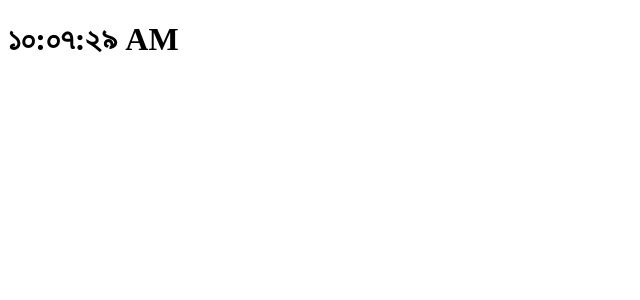
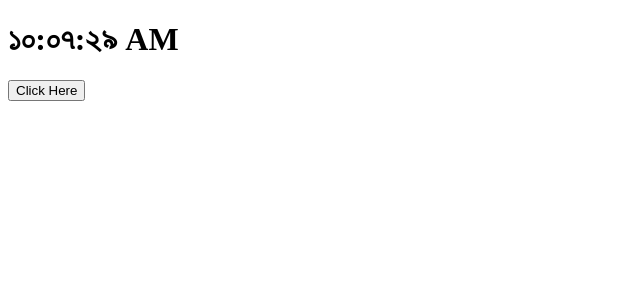
Before and after one commit to asifhjahid/react-practice, a React (Create React App) app: page / in a window 1280 px wide. Shown: the top 300 px of the page, without its empty margins (0-640 px from the left). Built offline with nearby package versions, Linux system fonts and the light colour scheme.

Commit message:
events handling

```diff
--- a/src/App.js
+++ b/src/App.js
@@ -2,8 +2,9 @@ import React from 'react';
 import Clock from './components/Clock';
 
 function App() {
+  // console.log(`app component rendered`);
   return <div>
-     <Clock locale='bn-BD'/>
+     <Clock />
     </div>;
 }
 
--- /dev/null
+++ b/src/components/Button.js
@@ -0,0 +1,13 @@
+import React, { Component } from 'react'
+
+export default class Button extends Component {
+    render() {
+        // console.log(`Button component rendered`);
+        const {change,locale} = this.props;
+        return (
+            <div>
+               <button onClick={()=>change(locale)}>Click Here</button>
+            </div>
+        )
+    }
+}
--- a/src/components/Clock.js
+++ b/src/components/Clock.js
@@ -1,9 +1,13 @@
 import React, { Component } from 'react'
+import Button from './Button';
 
 export default class Clock extends Component {
     constructor(props){
         super(props);
-        this.state = {date:new Date()};
+        this.state = {
+            date:new Date(),
+            locale:'bn-BD'
+        };
     }
     componentDidMount(){
         this.clockTimer = setInterval(()=>this.tick(),1000);
@@ -16,15 +20,22 @@ export default class Clock extends Component {
         this.setState({
             date:new Date(),
         })
-        }
+    }
 
+    handleClick =(locale)=>{
+        this.setState({
+            locale,
+        })
+    }
     render(){
-      const locale = this.props.locale;
+    //  console.log(`Clock component rendered`);
+      const {date,locale} = this.state;
         return (
             <div>
                 <h1 className='heading'>
-                <span className='text'>{this.state.date.toLocaleTimeString(locale)}</span>
+                <span className='text'>{date.toLocaleTimeString(locale)}</span>
                 </h1>
+                <Button change={this.handleClick} locale='en-US'></Button>
             </div>
         )
     }
```
